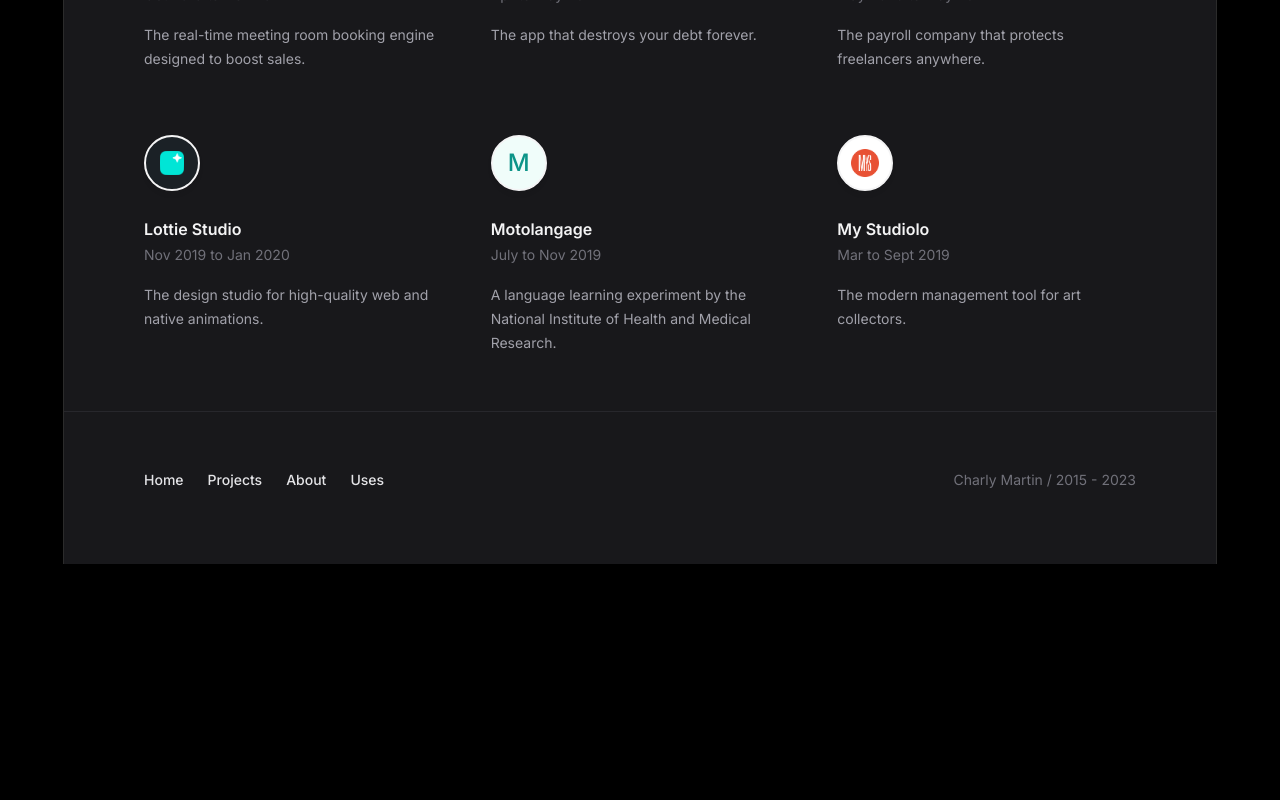
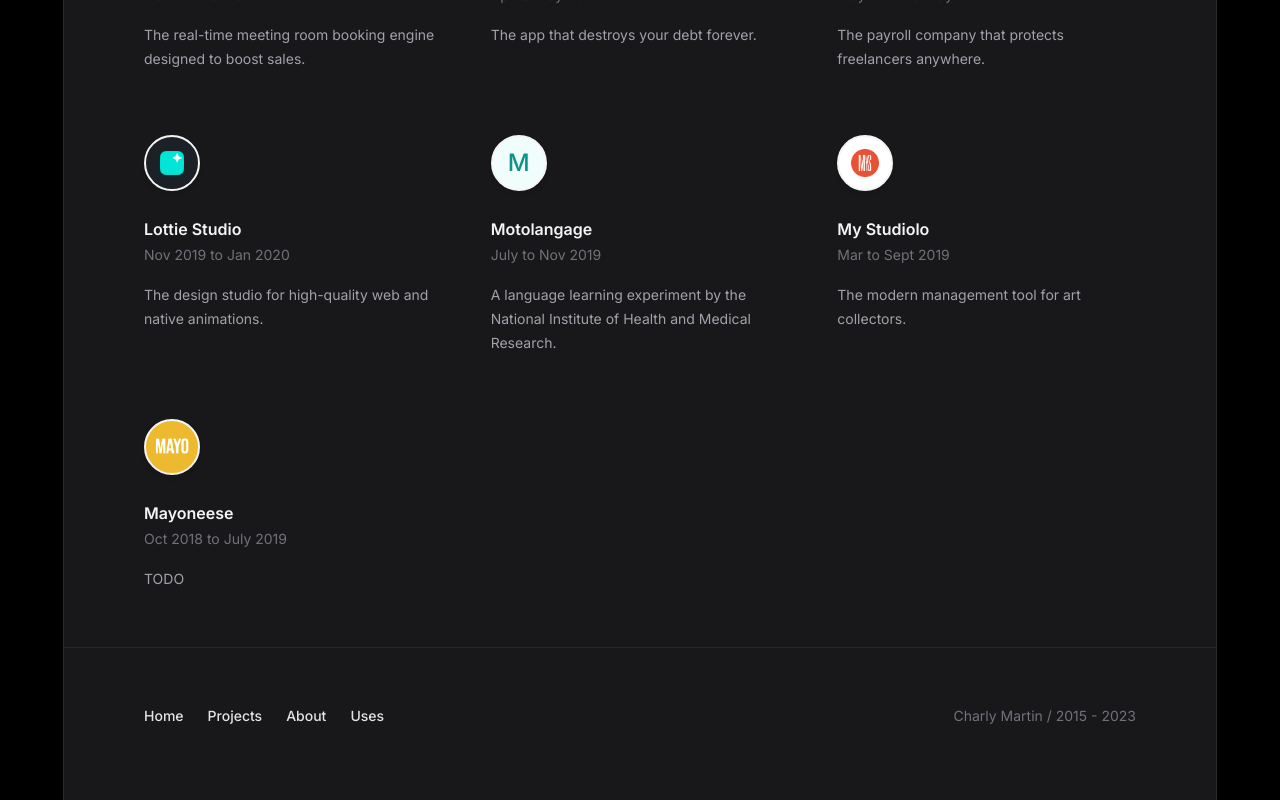
Before and after one commit to CharlyMartin/portfolio, a Next.js app: page /projects in a window 1280 px wide. Shown: the part 833-1633 px from the top of the page. Before the commit the page ends 1397 px from the top, so only its background shows below. Built offline with nearby package versions, Linux system fonts and the light colour scheme.

Commit message:
Add Mayoneese

```diff
--- a/src/data/projects.ts
+++ b/src/data/projects.ts
@@ -208,9 +208,9 @@ const data: Project[] = [
       style: { backgroundColor: "#EDBA2F", padding: "8px" },
     },
     images: [{ src: mayoneeseImg, alt: "Mayoneese Image." }],
-    dates: { start: new Date(2019, 0), end: new Date(2019, 1) },
-    // url: "https://www.mayoneese.club/",
-    display: false,
+    dates: { start: new Date(2018, 9), end: new Date(2019, 6) },
+    url: "https://mayoneese.netlify.app/",
+    display: true,
     highlight: false,
     roles: [1, 3, 4, 5, 8],
     stack: [10, 26, 21, 29, 9],
```
Also changed, not shown: src/data/projects/mayoneese.md (+6 -11 lines).
